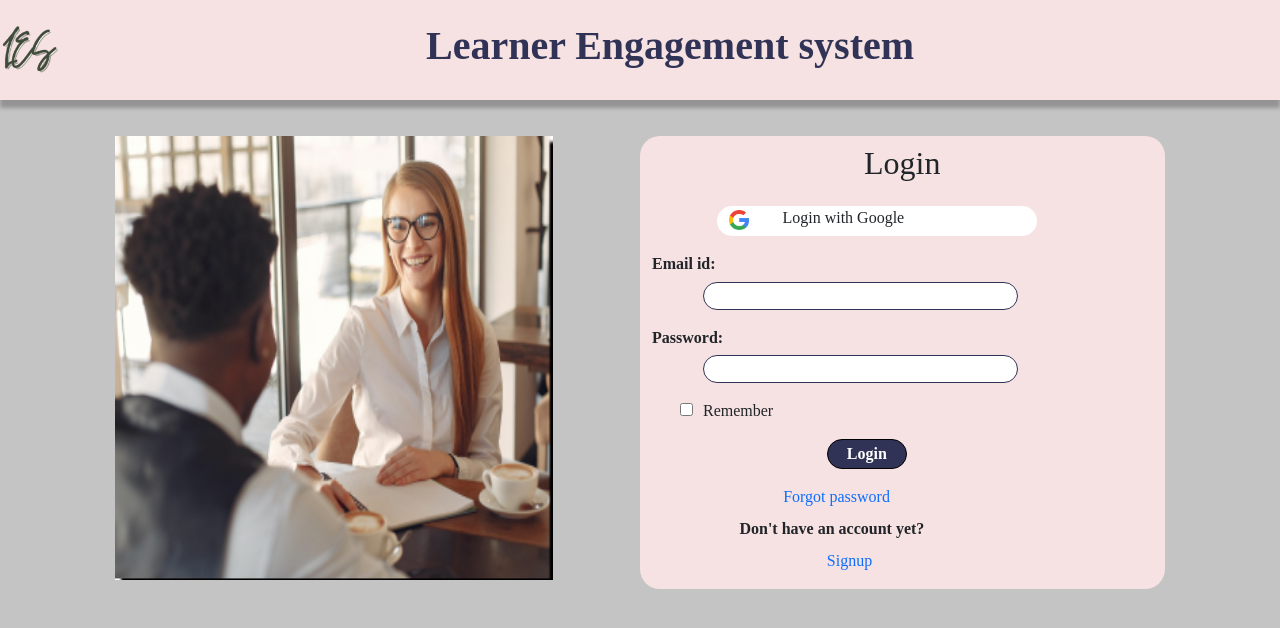
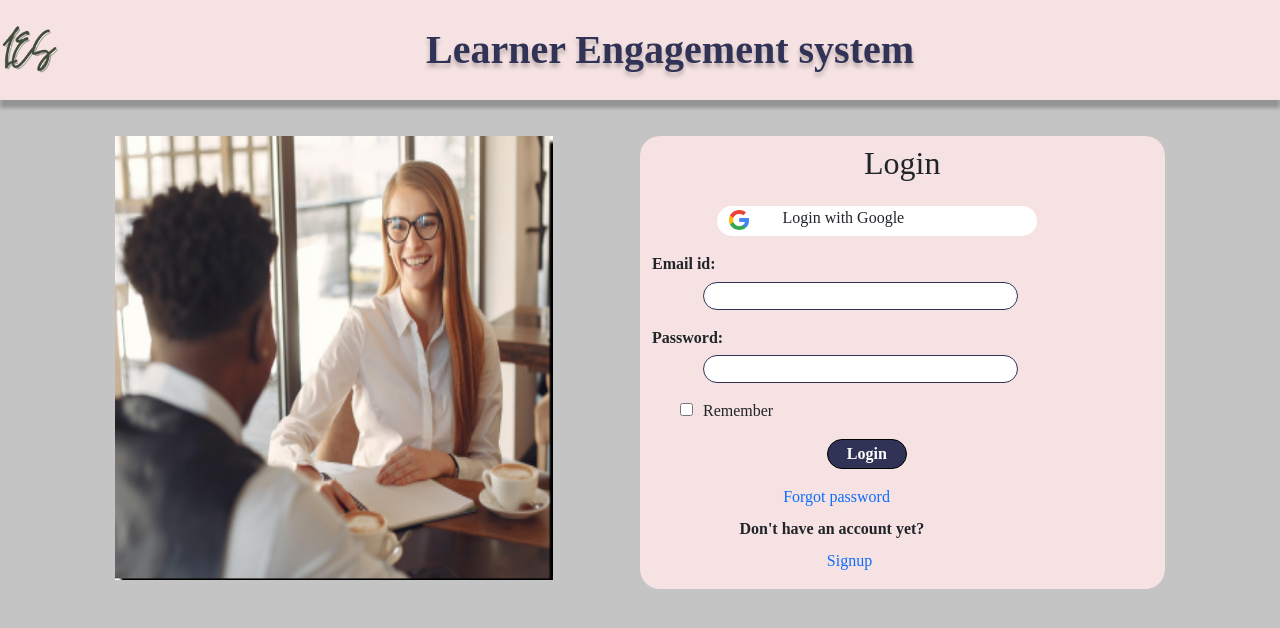
Before and after one commit to Sneha-kottauppari/LES-team-4, a plain HTML site: page framework/login3.html in a window 1280 px wide. Drawn offline with nearby package versions, Linux system fonts and the light colour scheme.

Commit message:
login-page-header

```diff
--- a/framework/login3.html
+++ b/framework/login3.html
@@ -29,11 +29,12 @@
         width:100%;
 
     }
+
     #title{
         font-weight:bold;
         color:#313356;
-       /* box-shadow: 10px 10px 4px #AF9191;*/
-        border-radius: 40px;
+        /* box-shadow: 0px 0px 4px rgba(0, 0, 0, 0.25); */
+        /* border-radius: 40px; */
     }
   </style>
 </head>
@@ -41,7 +42,8 @@
       <div class = "main" style="background-color: #F6E2E2;box-shadow: 0px 8px 4px rgba(0, 0, 0, 0.25 )">
         <img src="/framework/images/croplogo.png"  alt="logo" style="width:60px;height:60px;">
         <div class="main3">
-          <h1 id="title">Learner Engagement system</h1>
+          <h1 id="title" style="margin: 20px;font-weight:bold;color: #313356;
+          text-shadow: 0px 4px 4px rgba(0, 0, 0, 0.25)">Learner Engagement system</h1>
       </div>
       </div>
       <div class="container">
```
Also changed, not shown: framework/Dashboard1.html (+1 -0 lines).
